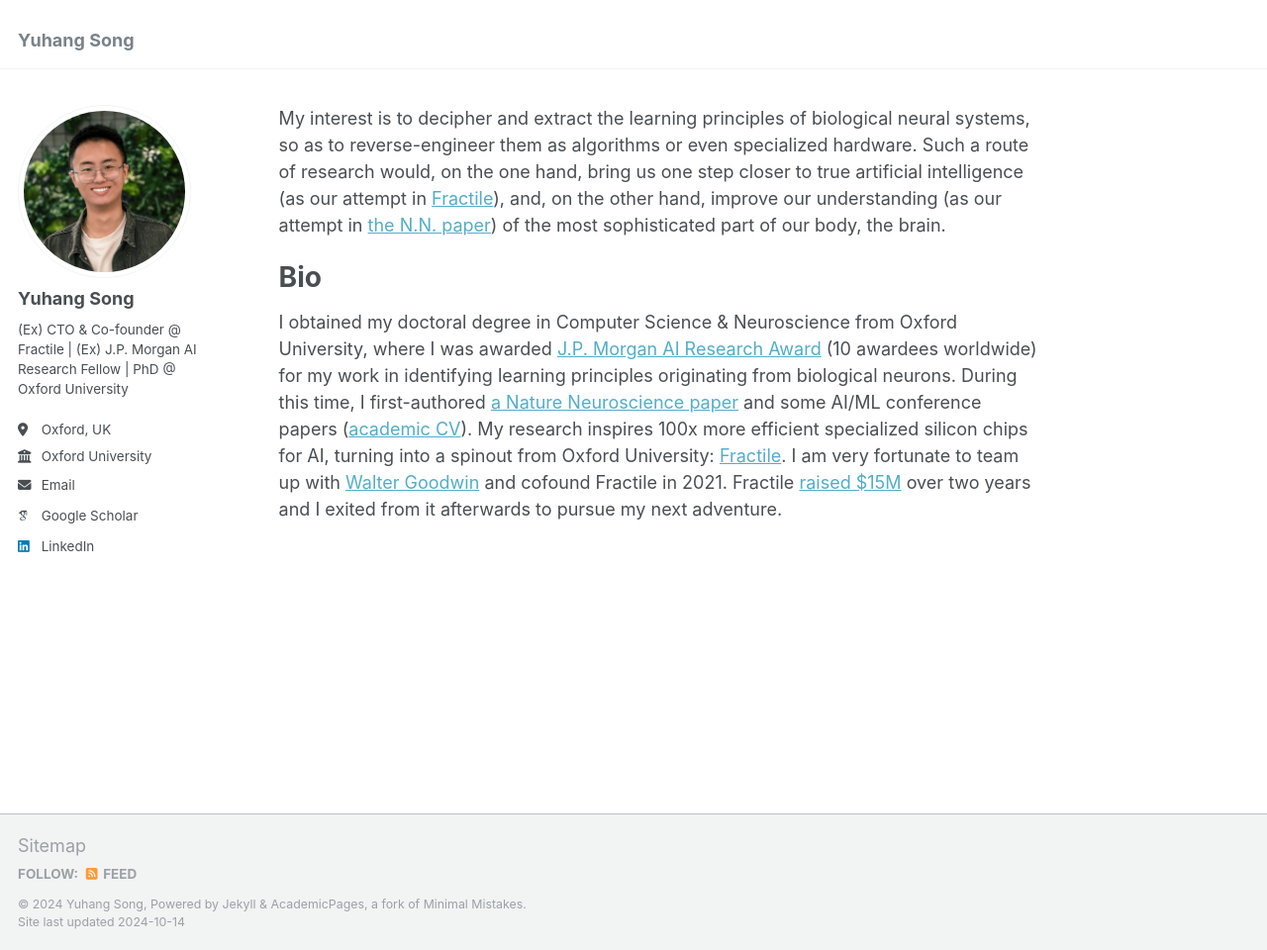
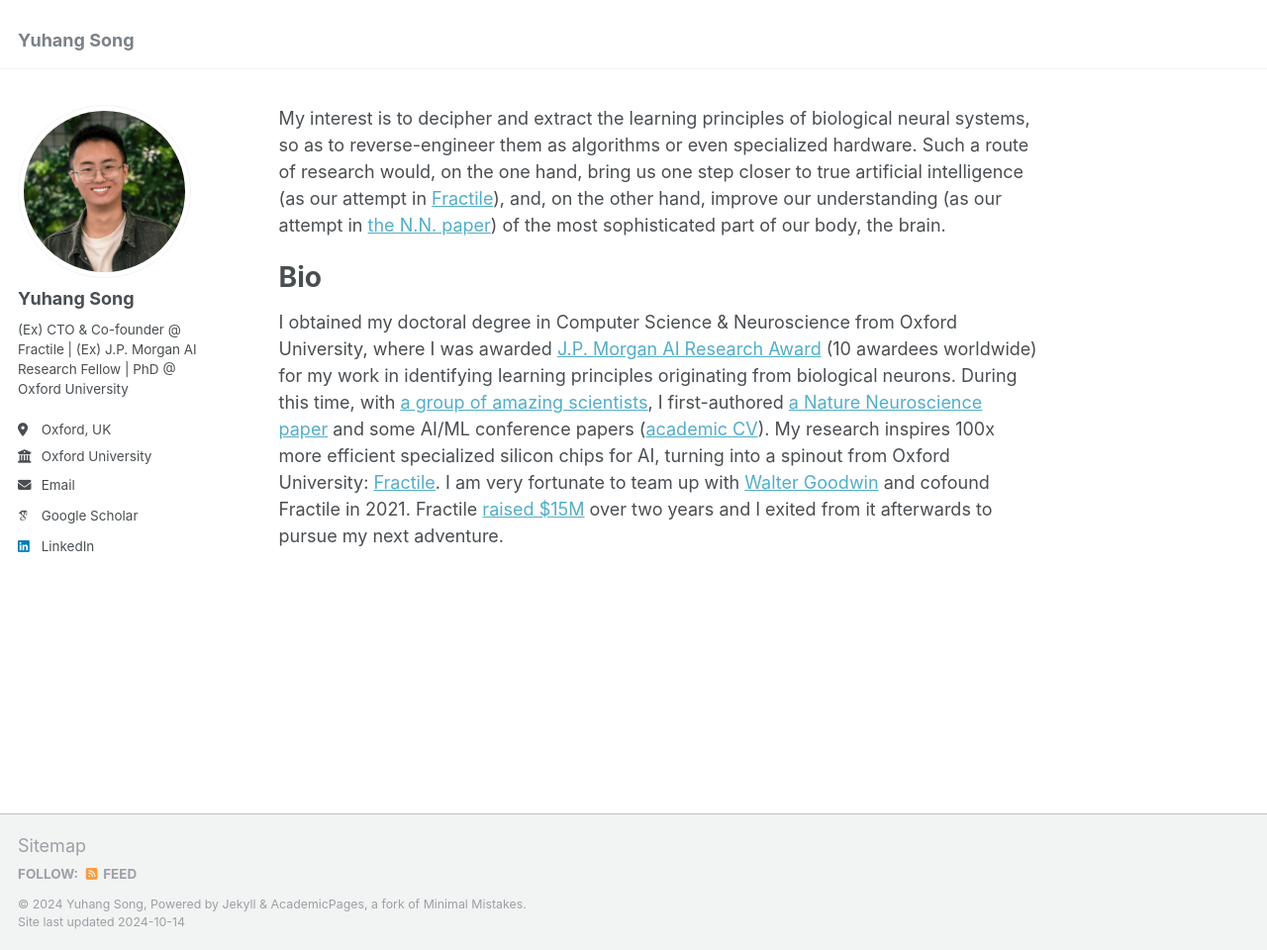
Before and after one commit to YuhangSong/YuhangSong.github.io, a Jekyll site: the page built from _pages/about.md, in a window 1280 px wide and 960 px high. Shown: the whole window at 99% size. Built offline with Jekyll 4.4.1, drawn with Linux system fonts in a browser that asks for light colours; some web fonts are replaced.

Commit message:
update about.md

```diff
--- a/_pages/about.md
+++ b/_pages/about.md
@@ -13,4 +13,4 @@
 Bio
 =======
 
-I obtained my doctoral degree in Computer Science & Neuroscience from Oxford University, where I was awarded [J.P. Morgan AI Research Award](https://www.jpmorgan.com/technology/artificial-intelligence/research-awards) (10 awardees worldwide) for my work in identifying learning principles originating from biological neurons. During this time, I first-authored [a Nature Neuroscience paper](https://www.nature.com/articles/s41593-023-01514-1) and some AI/ML conference papers ([academic CV](http://yuhangsong.github.io/files/Curriculum_Vitae.pdf)). My research inspires 100x more efficient specialized silicon chips for AI, turning into a spinout from Oxford University: [Fractile](https://www.fractile.ai/). I am very fortunate to team up with [Walter Goodwin](https://www.linkedin.com/in/walter-goodwin/) and cofound Fractile in 2021. Fractile [raised $15M](https://fortune.com/2024/07/26/fractile-ai-chip-startup-nvidia-15-million-funding-seed-round/) over two years and I exited from it afterwards to pursue my next adventure.
+I obtained my doctoral degree in Computer Science & Neuroscience from Oxford University, where I was awarded [J.P. Morgan AI Research Award](https://www.jpmorgan.com/technology/artificial-intelligence/research-awards) (10 awardees worldwide) for my work in identifying learning principles originating from biological neurons. During this time, with [a group of amazing scientists](https://www.mrcbndu.ox.ac.uk/groups/bogacz-group), I first-authored [a Nature Neuroscience paper](https://www.nature.com/articles/s41593-023-01514-1) and some AI/ML conference papers ([academic CV](http://yuhangsong.github.io/files/Curriculum_Vitae.pdf)). My research inspires 100x more efficient specialized silicon chips for AI, turning into a spinout from Oxford University: [Fractile](https://www.fractile.ai/). I am very fortunate to team up with [Walter Goodwin](https://www.linkedin.com/in/walter-goodwin/) and cofound Fractile in 2021. Fractile [raised $15M](https://fortune.com/2024/07/26/fractile-ai-chip-startup-nvidia-15-million-funding-seed-round/) over two years and I exited from it afterwards to pursue my next adventure.
```
